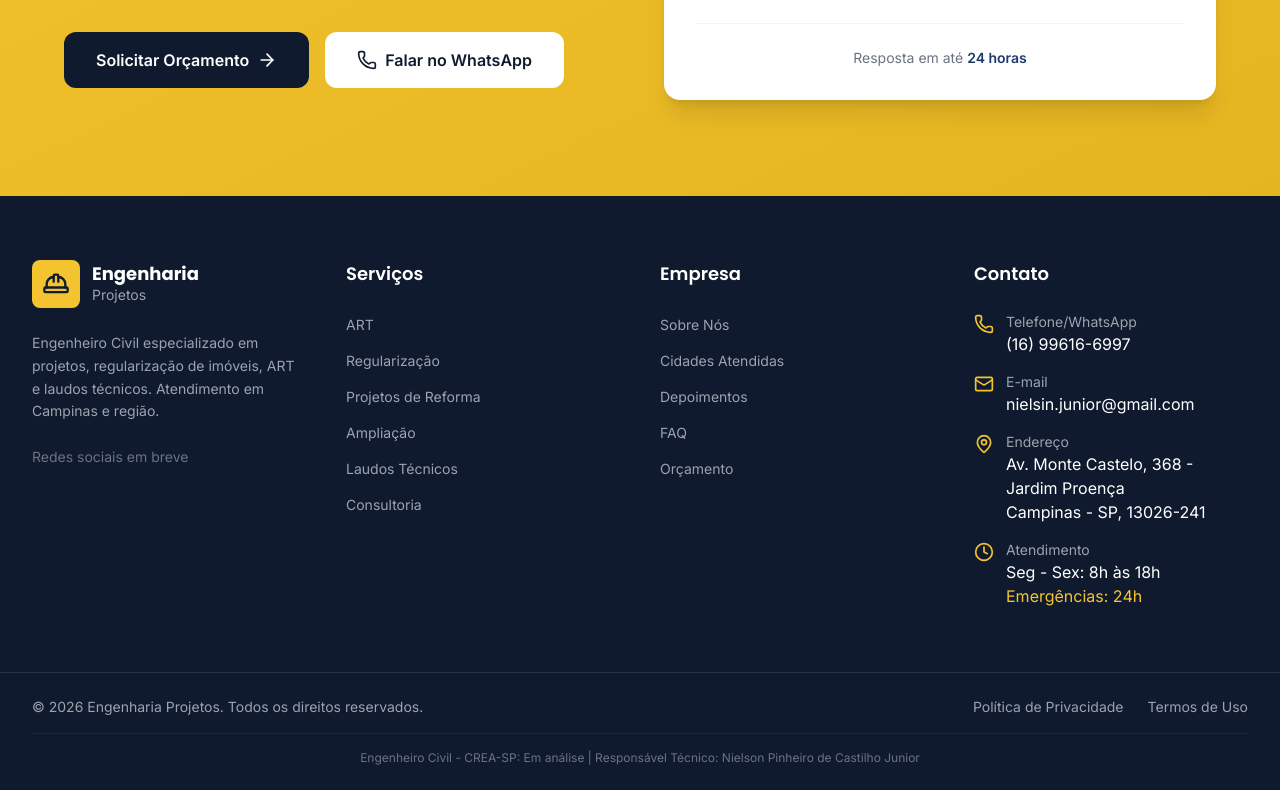
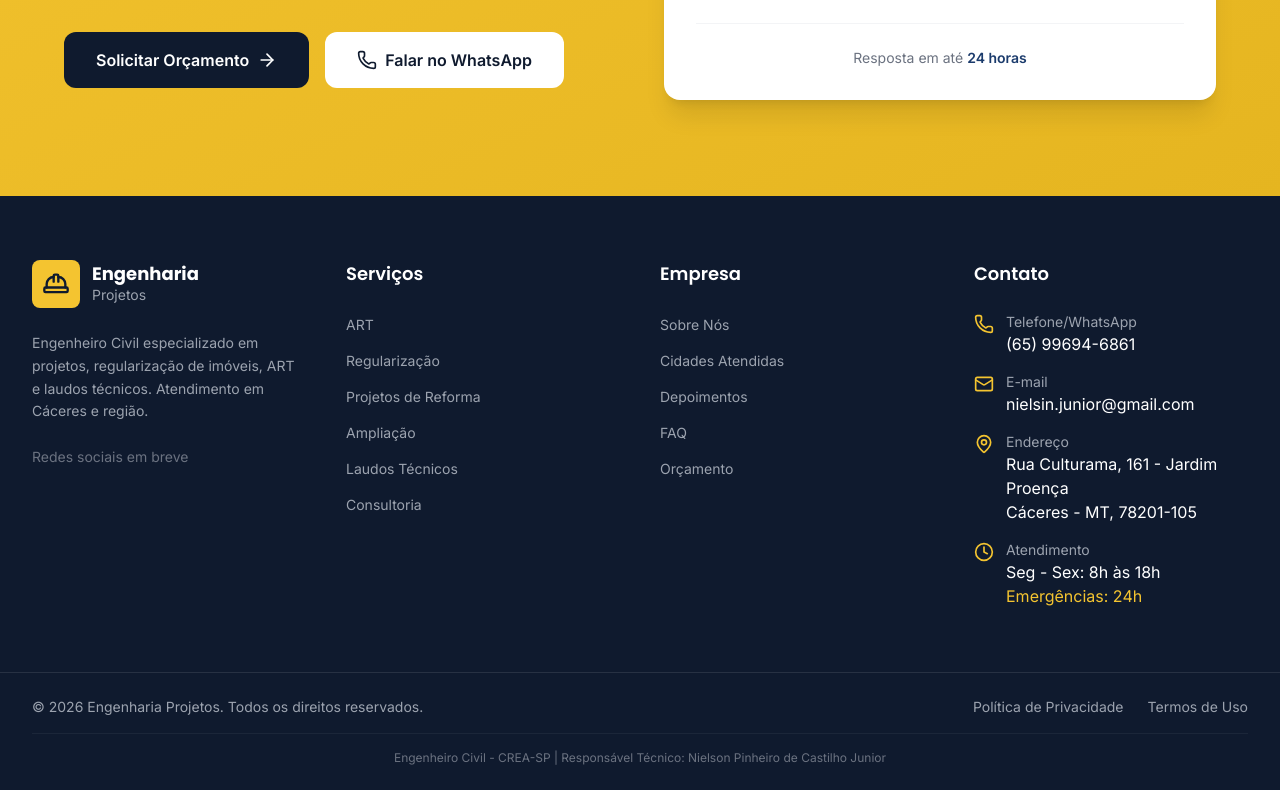
Before and after one commit to nielsonjunior/site-pessoal, a React (Vite) app: page / in a window 1280 px wide. Shown: the part 5445-6235 px from the top of the page. Built offline with nearby package versions, Linux system fonts and the light colour scheme.

Commit message:
Update contact information and address in Footer

```diff
--- a/src/components/shared/Footer.tsx
+++ b/src/components/shared/Footer.tsx
@@ -45,7 +45,7 @@ export function Footer() {
             </Link>
             <p className="text-gray-400 text-sm mb-6 leading-relaxed">
               Engenheiro Civil especializado em projetos, regularização de
-              imóveis, ART e laudos técnicos. Atendimento em Campinas e região.
+              imóveis, ART e laudos técnicos. Atendimento em Cáceres e região.
             </p>
             <div className="flex gap-3">
               <span className="text-gray-500 text-sm">
@@ -97,10 +97,10 @@ export function Footer() {
                 <div>
                   <p className="text-sm text-gray-400">Telefone/WhatsApp</p>
                   <a
-                    href="tel:+5516996166997"
+                    href="tel:+5565996946861"
                     className="text-white hover:text-[#F4C430] transition-colors"
                   >
-                    (16) 99616-6997
+                    (65) 99694-6861
                   </a>
                 </div>
               </li>
@@ -121,9 +121,9 @@ export function Footer() {
                 <div>
                   <p className="text-sm text-gray-400">Endereço</p>
                   <p className="text-white">
-                    Av. Monte Castelo, 368 - Jardim Proença
+                    Rua Culturama, 161 - Jardim Proença
                     <br />
-                    Campinas - SP, 13026-241
+                    Cáceres - MT, 78201-105
                   </p>
                 </div>
               </li>
@@ -168,7 +168,7 @@ export function Footer() {
           </div>
           <div className="mt-4 pt-4 border-t border-white/5 text-center">
             <p className="text-gray-500 text-xs">
-              Engenheiro Civil - CREA-SP: Em análise | Responsável Técnico:
+              Engenheiro Civil - CREA-SP | Responsável Técnico:
               Nielson Pinheiro de Castilho Junior
             </p>
           </div>
```
